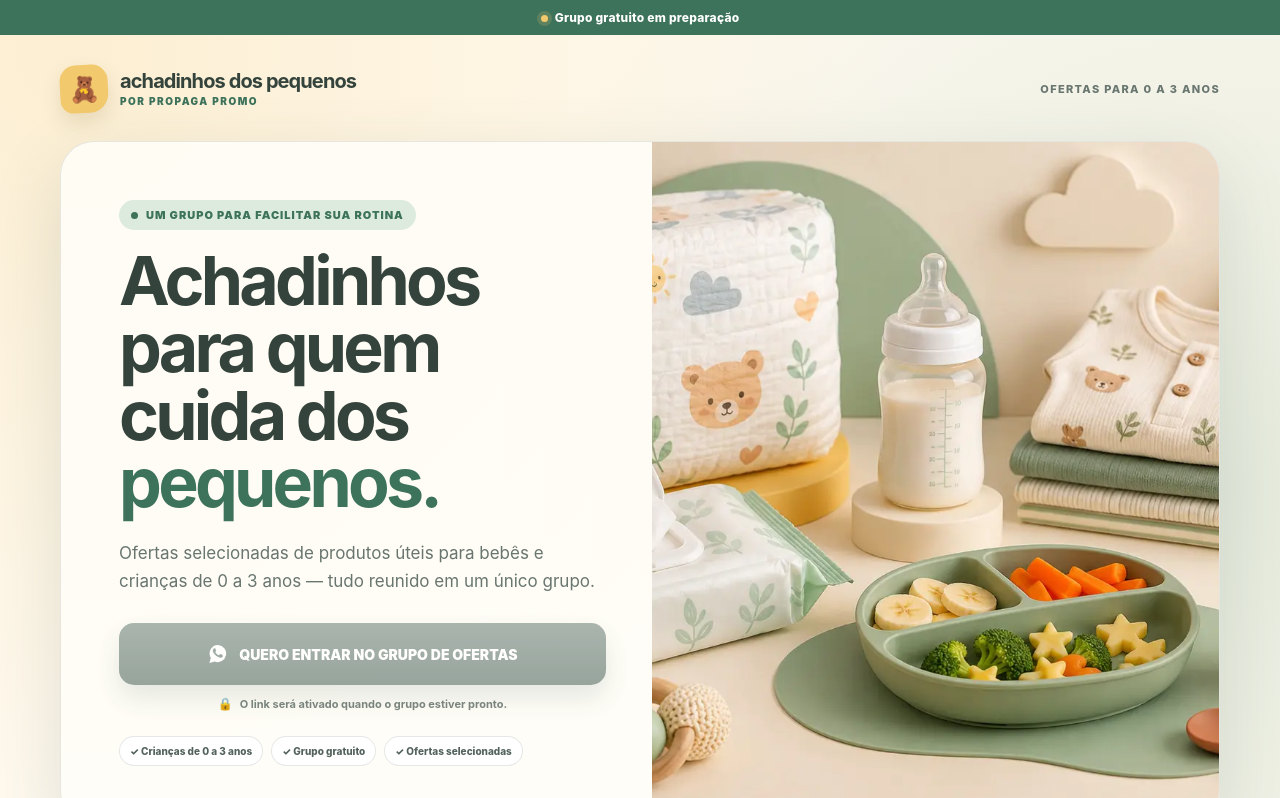
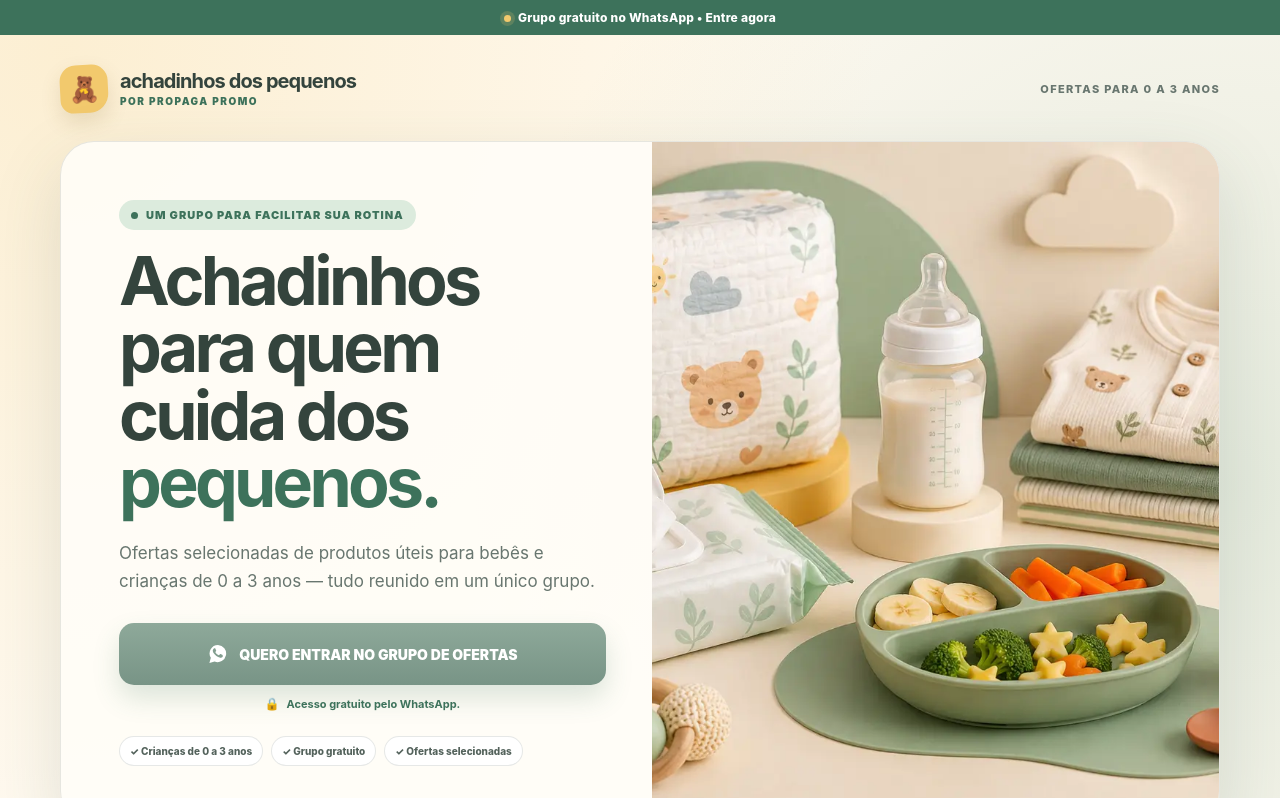
Before and after one commit to thiagonasp/propaga-ads, a website: page public/achadinhos-dos-pequenos.html in a window 1280 px wide. Shown: the top 798 px of the page. Drawn offline with Linux system fonts and the light colour scheme.

Commit message:
Ativa link do grupo Achadinhos dos Pequenos

```diff
--- a/public/achadinhos-dos-pequenos.html
+++ b/public/achadinhos-dos-pequenos.html
@@ -36,7 +36,7 @@
     h1{max-width:620px;margin:0;font-size:clamp(43px,5.7vw,68px);line-height:.99;letter-spacing:-.055em}
     h1 em{color:var(--mint-deep);font-style:normal}
     .lead{max-width:580px;margin:23px 0 28px;color:var(--muted);font-size:17px;line-height:1.65}
-    .cta{width:100%;min-height:62px;display:flex;align-items:center;justify-content:center;gap:10px;padding:15px 20px;border:0;border-radius:15px;color:#fff;background:linear-gradient(180deg,#8ea99a,#789486);box-shadow:0 13px 27px rgba(61,114,91,.18);font-size:14px;font-weight:900;text-transform:uppercase}
+    .cta{width:100%;text-decoration:none;min-height:62px;display:flex;align-items:center;justify-content:center;gap:10px;padding:15px 20px;border:0;border-radius:15px;color:#fff;background:linear-gradient(180deg,#8ea99a,#789486);box-shadow:0 13px 27px rgba(61,114,91,.18);font-size:14px;font-weight:900;text-transform:uppercase}
     .cta svg{width:22px;height:22px;flex:none}
     .cta[disabled]{cursor:not-allowed;filter:saturate(.55);opacity:.82}
     .soon{display:flex;align-items:center;justify-content:center;gap:7px;margin:11px 0 0;color:#7c867f;font-size:11px;font-weight:750;text-align:center}
@@ -78,7 +78,7 @@
 </head>
 <body>
   <noscript><iframe src="https://www.googletagmanager.com/ns.html?id=GTM-MJ8TCW2J" height="0" width="0" style="display:none;visibility:hidden"></iframe></noscript>
-  <div class="top-note"><span></span>Grupo gratuito em preparação</div>
+  <div class="top-note"><span></span>Grupo gratuito no WhatsApp • Entre agora</div>
   <main>
     <section class="hero">
       <div class="wrap">
@@ -94,8 +94,8 @@
             <p class="eyebrow">Um grupo para facilitar sua rotina</p>
             <h1>Achadinhos para quem cuida dos <em>pequenos.</em></h1>
             <p class="lead">Ofertas selecionadas de produtos úteis para bebês e crianças de 0 a 3 anos — tudo reunido em um único grupo.</p>
-            <button class="cta" type="button" disabled aria-disabled="true"><svg viewBox="0 0 32 32" aria-hidden="true"><path fill="currentColor" d="M16 3a12.2 12.2 0 0 0-10.4 18.6L3.5 29l7.6-2a12.4 12.4 0 1 0 4.9-24Zm7.1 16.7c-.3.8-1.8 1.6-2.5 1.7-.6.1-1.4.1-2.3-.2-.5-.2-1.2-.4-2.1-.8-3.7-1.6-6.1-5.2-6.3-5.5-.2-.2-1.5-2-1.5-3.7 0-1.8 1-2.7 1.3-3 .3-.4.7-.5 1-.5h.7c.2 0 .5-.1.8.6l1.1 2.6c.1.2.2.4 0 .7l-.9 1.2c-.2.2-.4.4-.2.8.2.3.9 1.5 2 2.4 1.3 1.2 2.4 1.5 2.8 1.7.3.2.5.2.7-.1l1.2-1.4c.2-.3.5-.3.8-.2l2.4 1.1c.4.2.6.3.7.4.1.2.1.9-.2 1.7Z"/></svg>Quero entrar no grupo de ofertas</button>
-            <p class="soon">O link será ativado quando o grupo estiver pronto.</p>
+            <a class="cta whatsapp-link" href="https://chat.whatsapp.com/ECvmIseK4zH7iotjkhy0Pz" target="_blank" rel="noopener noreferrer"><svg viewBox="0 0 32 32" aria-hidden="true"><path fill="currentColor" d="M16 3a12.2 12.2 0 0 0-10.4 18.6L3.5 29l7.6-2a12.4 12.4 0 1 0 4.9-24Zm7.1 16.7c-.3.8-1.8 1.6-2.5 1.7-.6.1-1.4.1-2.3-.2-.5-.2-1.2-.4-2.1-.8-3.7-1.6-6.1-5.2-6.3-5.5-.2-.2-1.5-2-1.5-3.7 0-1.8 1-2.7 1.3-3 .3-.4.7-.5 1-.5h.7c.2 0 .5-.1.8.6l1.1 2.6c.1.2.2.4 0 .7l-.9 1.2c-.2.2-.4.4-.2.8.2.3.9 1.5 2 2.4 1.3 1.2 2.4 1.5 2.8 1.7.3.2.5.2.7-.1l1.2-1.4c.2-.3.5-.3.8-.2l2.4 1.1c.4.2.6.3.7.4.1.2.1.9-.2 1.7Z"/></svg>Quero entrar no grupo de ofertas</a>
+            <p class="soon" style="color:var(--mint-deep)">Acesso gratuito pelo WhatsApp.</p>
             <div class="trust"><span>✓ Crianças de 0 a 3 anos</span><span>✓ Grupo gratuito</span><span>✓ Ofertas selecionadas</span></div>
           </div>
           <div class="hero-visual"><img src="/assets/achadinhos-dos-pequenos-hero.webp" width="1400" height="933" alt="Fraldas, mamadeira, roupinhas, brinquedos e acessórios infantis"></div>
@@ -121,7 +121,7 @@
       <div class="wrap">
         <div class="section-head"><span>Simples e gratuito</span><h2 id="how-title">Os achadinhos chegam até você.</h2></div>
         <div class="steps">
-          <article class="step"><h3>Entre no grupo</h3><p>Assim que o grupo estiver aberto, você poderá entrar gratuitamente pelo WhatsApp.</p></article>
+          <article class="step"><h3>Entre no grupo</h3><p>Entre gratuitamente pelo WhatsApp e acompanhe as ofertas selecionadas.</p></article>
           <article class="step"><h3>Receba a seleção</h3><p>Compartilharemos produtos úteis e oportunidades que podem valer a pena.</p></article>
           <article class="step"><h3>Escolha com calma</h3><p>Confira as informações, avaliações e condições antes de decidir pela compra.</p></article>
         </div>
@@ -129,11 +129,11 @@
     </section>
 
     <section class="closing">
-      <div class="wrap"><div class="closing-card"><h2>Economizar nos primeiros anos faz diferença.</h2><p>O Achadinhos dos Pequenos está sendo preparado para reunir ofertas úteis sem você perder tempo procurando.</p><button class="cta" type="button" disabled aria-disabled="true">Grupo em preparação</button></div></div>
+      <div class="wrap"><div class="closing-card"><h2>Economizar nos primeiros anos faz diferença.</h2><p>Entre no grupo gratuito e receba ofertas úteis sem perder tempo procurando.</p><a class="cta whatsapp-link" href="https://chat.whatsapp.com/ECvmIseK4zH7iotjkhy0Pz" target="_blank" rel="noopener noreferrer">Entrar no grupo gratuitamente</a></div></div>
     </section>
   </main>
   <footer>Achadinhos dos Pequenos • Uma iniciativa Propaga Promo<br>Alguns links poderão gerar comissão de afiliado, sem custo adicional para você.</footer>
-  <aside class="mobile-sticky" aria-label="Grupo Achadinhos dos Pequenos em preparação"><div class="mini" aria-hidden="true">🧸</div><button class="cta" type="button" disabled aria-disabled="true">Quero entrar no grupo</button></aside>
-  <script>window.dataLayer=window.dataLayer||[];var p=new URLSearchParams(location.search);window.dataLayer.push({event:'landing_page_view',page_name:'achadinhos_dos_pequenos',page_path:location.pathname,group_status:'placeholder',utm_source:p.get('utm_source')||undefined,utm_medium:p.get('utm_medium')||undefined,utm_campaign:p.get('utm_campaign')||undefined,utm_content:p.get('utm_content')||undefined,utm_term:p.get('utm_term')||undefined});</script>
+  <aside class="mobile-sticky" aria-label="Entrar no grupo Achadinhos dos Pequenos"><div class="mini" aria-hidden="true">🧸</div><a class="cta whatsapp-link" href="https://chat.whatsapp.com/ECvmIseK4zH7iotjkhy0Pz" target="_blank" rel="noopener noreferrer">Quero entrar no grupo</a></aside>
+  <script>window.dataLayer=window.dataLayer||[];var p=new URLSearchParams(location.search);window.dataLayer.push({event:'landing_page_view',page_name:'achadinhos_dos_pequenos',page_path:location.pathname,group_status:'active',utm_source:p.get('utm_source')||undefined,utm_medium:p.get('utm_medium')||undefined,utm_campaign:p.get('utm_campaign')||undefined,utm_content:p.get('utm_content')||undefined,utm_term:p.get('utm_term')||undefined});document.querySelectorAll('.whatsapp-link').forEach(function(a){a.addEventListener('click',function(){window.dataLayer.push({event:'whatsapp_group_click',page_name:'achadinhos_dos_pequenos',group_name:'Achadinhos dos Pequenos',destination:'whatsapp_group'});});});</script>
 </body>
 </html>
```
